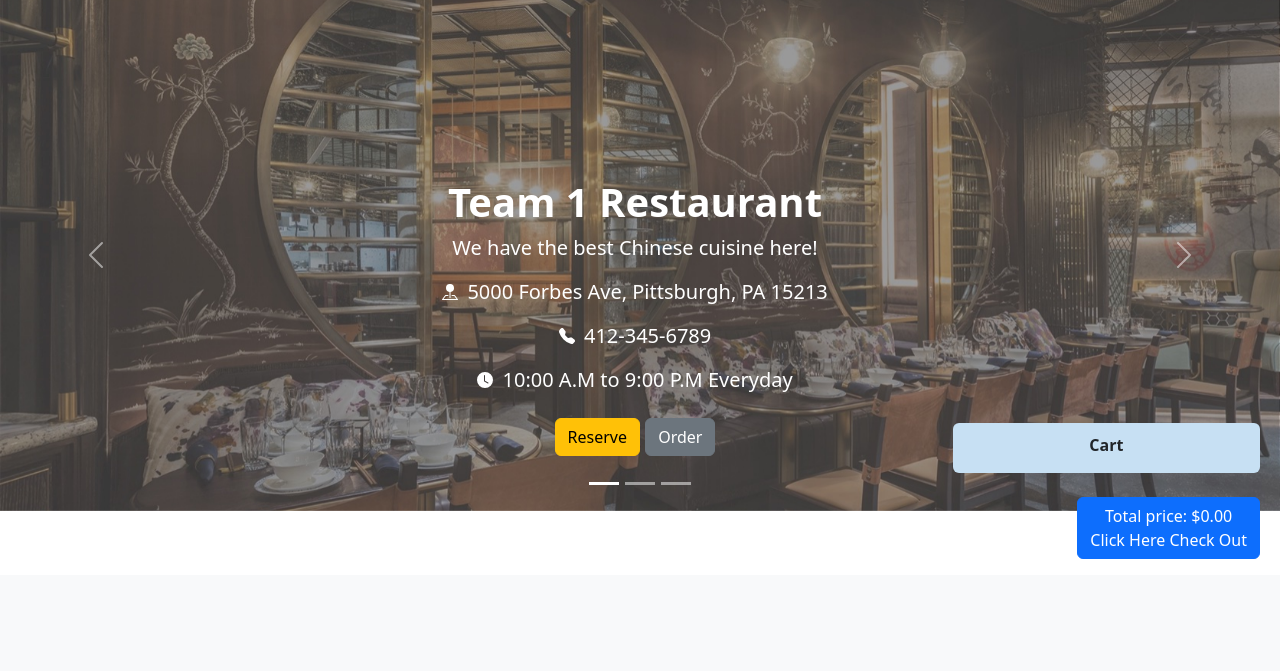
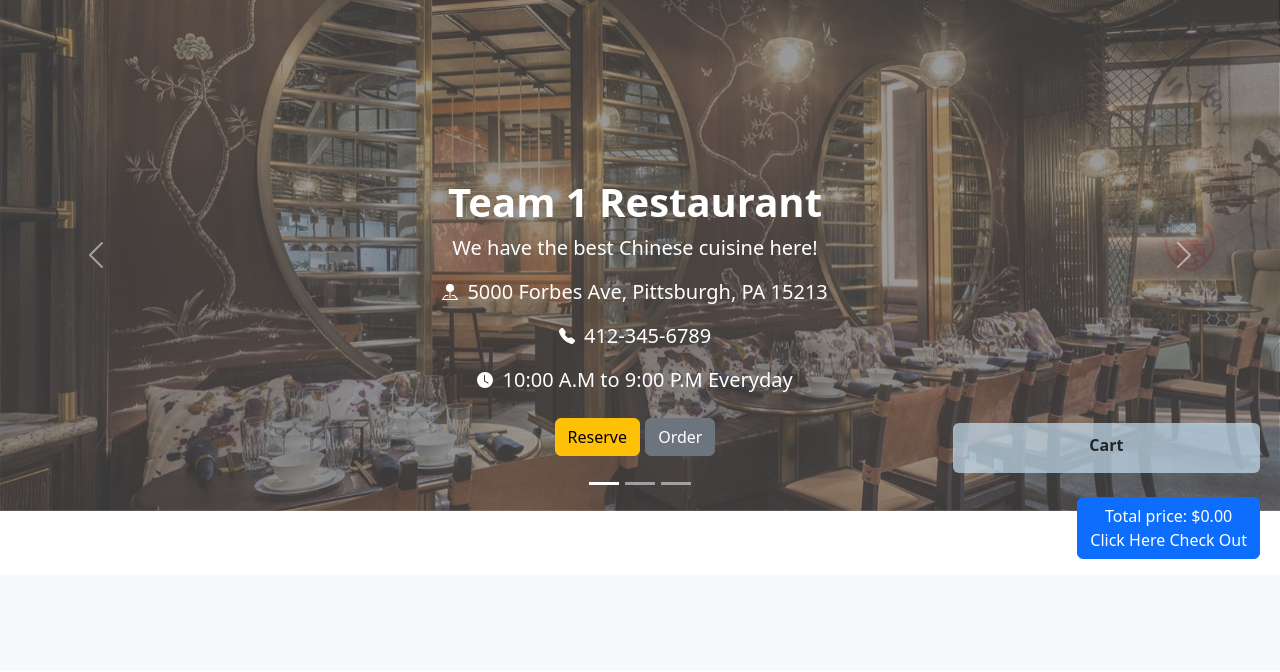
Before and after one commit to yuxuanwu17/Yummy, a Django app: page /yummy/ in a window 1280 px wide. Shown: the part 93-765 px from the top of the page. Run offline with Django 4.2, Linux system fonts and the light colour scheme; the visitor is signed in with stand-in values (Sample User, id 1); data comes from the database, SQL or seed files in the repository; data that the repository does not hold is empty; some libraries are stand-ins or nearby versions.

Commit message:
Update bg opacity of shopping cart

```diff
--- a/Yummy/static/Yummy/menu.css
+++ b/Yummy/static/Yummy/menu.css
@@ -9,7 +9,7 @@
 }
 
 #shopping-cart {
-    background-color: rgb(199, 224, 243);
+    background-color: rgb(199, 224, 243, 0.7);
     width: 24vw;
 }
 
```
